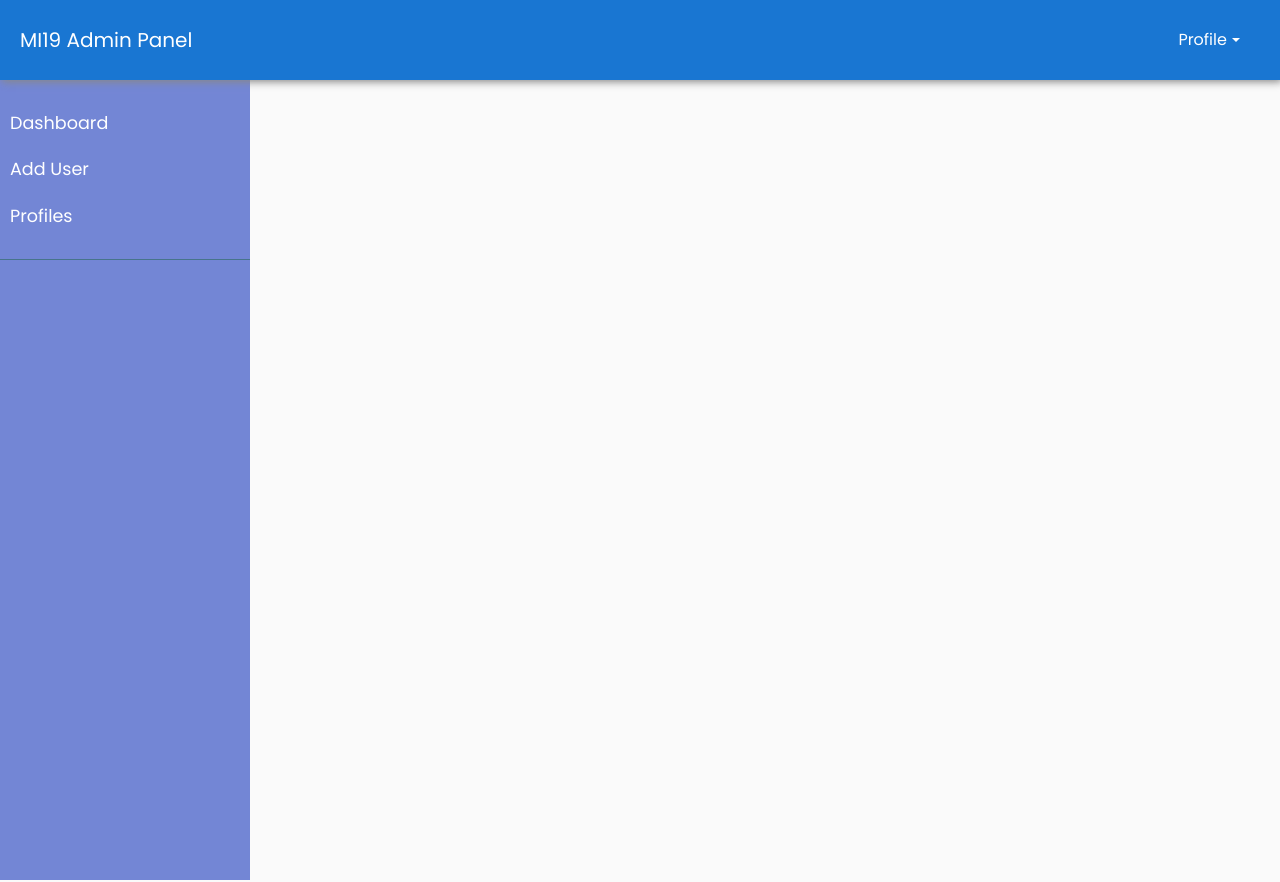
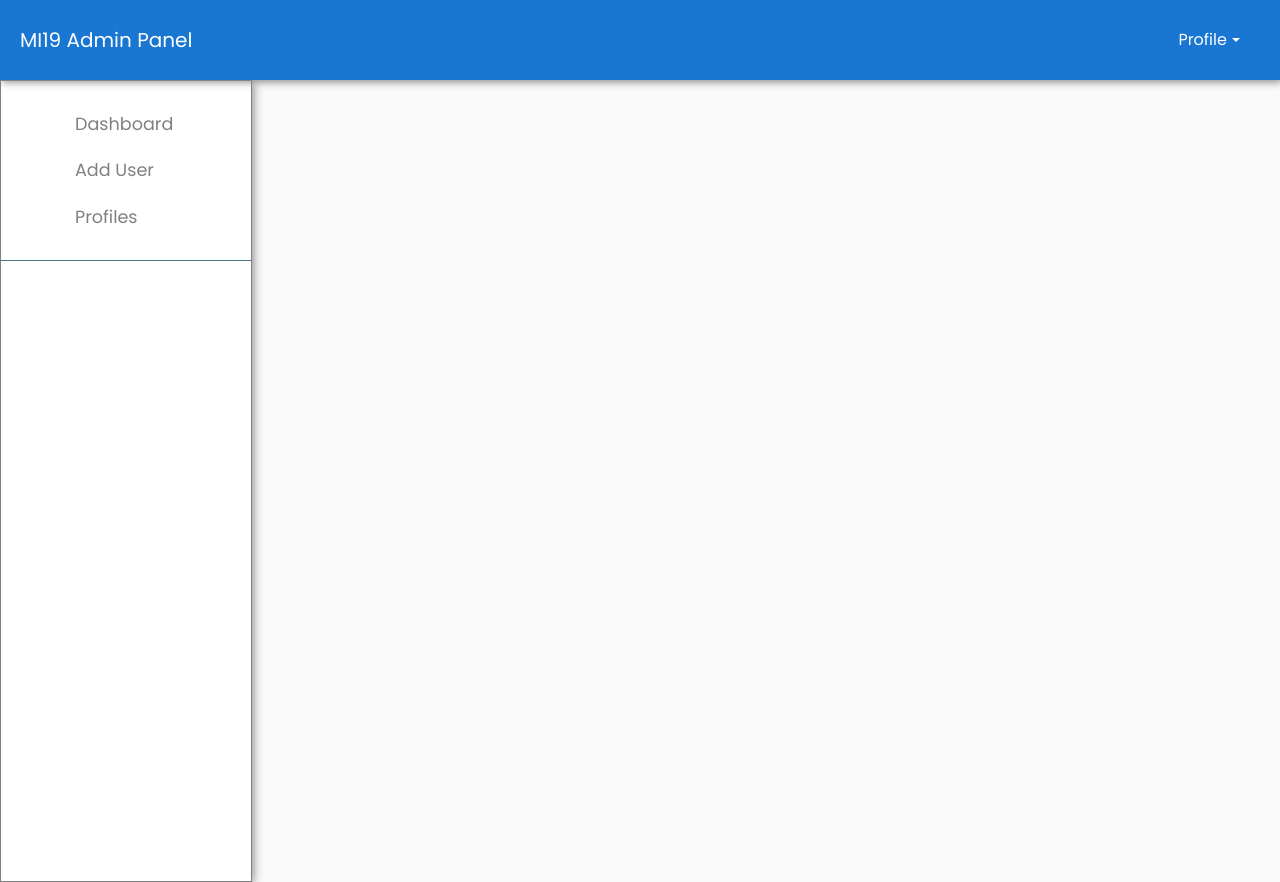
Before and after one commit to kaushik27mishra/covid19nitrr_web, a React (Create React App) app: page /#/app/dashboard in a window 1280 px wide. Built offline with nearby package versions, Linux system fonts and the light colour scheme; sample sign-in values are in the browser's storage.

Commit message:
Sidebar UI improved

```diff
--- a/src/Components/Header/Header.js
+++ b/src/Components/Header/Header.js
@@ -13,7 +13,7 @@ function Header(props) {
               <li class="nav-item dropdown">
                 <a class="nav-link dropdown-toggle" data-toggle="dropdown" href="#" role="button" aria-haspopup="true" aria-expanded="false">Profile &nbsp;&nbsp;&nbsp;</a>
                 <div class="dropdown-menu">
-                  <div role="separator" class="dropdown-divider"></div>
+                  <div role="separator" class="dropdown-menu"></div>
                   <a class="dropdown-item" onClick={() => signOut(userDispatch, props.history)}>Logout</a>
                 </div>
               </li>
--- a/src/Components/Sidebar/Sidebar.js
+++ b/src/Components/Sidebar/Sidebar.js
@@ -7,20 +7,20 @@ import { Link } from 'react-router-dom';
 export default function Sidebar() {
 
   return (
-    <div className="wrapper" >
-    <nav id="sidebar">
+    <div className="wrapper" style={{border:"1px solid grey", boxShadow:"1px 1px 10px grey"}}>
+    <nav id="sidebar" style={{background:"white"}}>
 
         <ul className="list-unstyled components">
             {/* <p>Dummy Heading</p> */}
-            <li>
-            <FontAwesomeIcon icon="home"/>
-            <Link to='/app/dashboard'>Dashboard</Link>
+            <li style={{marginLeft:"5vw"}}>
+            {/*<FontAwesomeIcon icon="home"/>*/}
+            <Link to='/app/dashboard' style={{color:"grey"}}>Dashboard</Link>
             </li>
-            <li>
-                <Link to='/app/register'>Add User</Link>
+            <li style={{marginLeft:"5vw"}}>
+                <Link to='/app/register' style={{color:"grey"}}>Add User</Link>
             </li>
-            <li>
-            <Link to='/app/profiles'>Profiles</Link>
+            <li style={{marginLeft:"5vw"}}>
+            <Link to='/app/profiles' style={{color:"grey"}}>Profiles</Link>
             </li>
         </ul>
 
```
